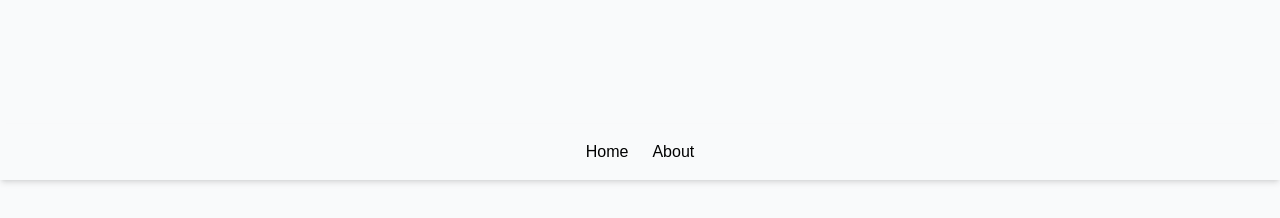
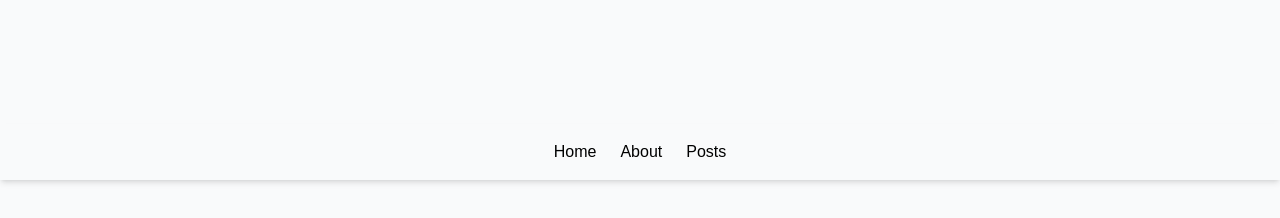
Before and after one commit to IsraelOlusoji/alx-project-0x02-setup, a Next.js app in the folder alx-project-0x02/: page / in a window 1280 px wide. Shown: the part 208-426 px from the top of the page. Built offline with nearby package versions, Linux system fonts and the light colour scheme.

Commit message:
Implement Navigation and Layout

```diff
--- a/alx-project-0x02/components/layout/Header.tsx
+++ b/alx-project-0x02/components/layout/Header.tsx
@@ -12,6 +12,9 @@ const Header: React.FC = () => {
           <li>
             <Link href="/about">About</Link>
           </li>
+          <li>
+            <Link href="/posts">Posts</Link>
+          </li>
         </ul>
       </nav>
     </div>
```
